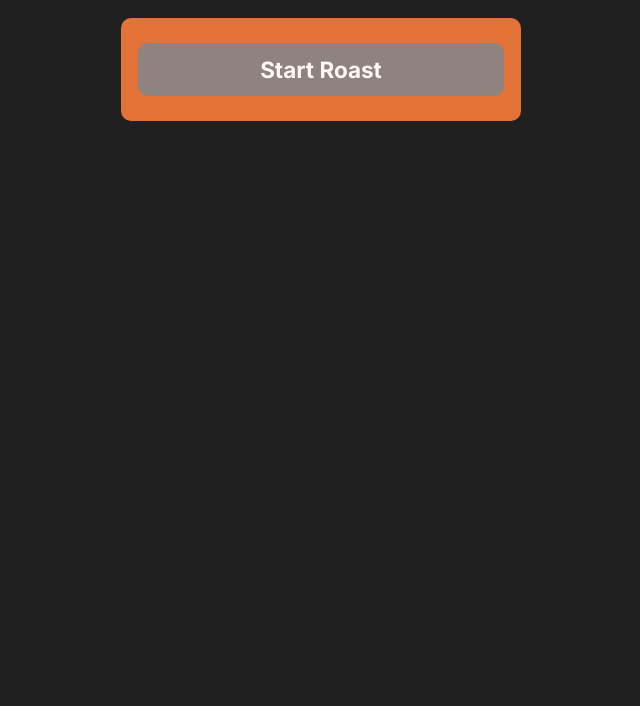
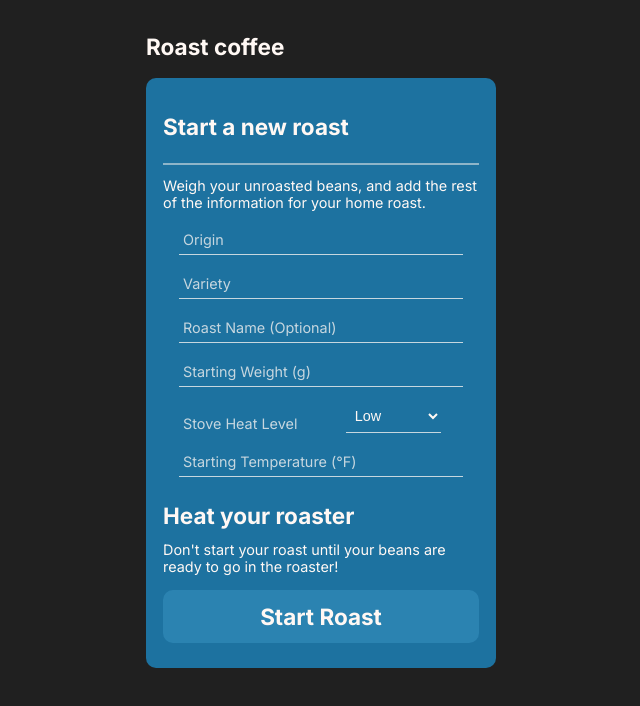
Before and after one commit to nmiller15/roast, a React (Create React App) app in the folder frontend/: page / in a window 1280 px wide. Both pictures are taken after a click on the element "Start a new roast". Shown: the top 706 px of the page, without its empty margins (319-959 px from the left). Built offline with nearby package versions, Linux system fonts and the light colour scheme.

Commit message:
add(roaster)
add new roast form and start roast page

```diff
--- a/frontend/src/Home/Home.css
+++ b/frontend/src/Home/Home.css
@@ -11,7 +11,7 @@
 }
 
 .Home h1 {
-    margin: 0;
+    margin: 0 auto;
     padding: 0;
     margin-top: 10px;
 }
@@ -21,3 +21,7 @@
     font-weight: bold;
     margin-bottom: 0;
 }
+
+.full-screen-container h1 {
+    max-width: clamp(390px, 400px, 700px);
+}
--- a/frontend/src/Home/Home.js
+++ b/frontend/src/Home/Home.js
@@ -43,7 +43,10 @@ function Home() {
    )
   :
    (
-    <Roaster roast={newRoast} close={closeRoaster}/>
+    <div className="Page">
+      <h1>Roast coffee</h1>
+      <Roaster roast={newRoast} close={closeRoaster}/>
+    </div>
    )
 
 }
--- /dev/null
+++ b/frontend/src/Roaster/NewRoastForm.js
@@ -0,0 +1,41 @@
+import React from 'react'
+
+function NewRoastForm() {
+  return (
+    <form method="post" action="" name="initialForm">
+        <div className="input-wrapper">
+        <input type="text" name="origin" id="origin" class="input-field" placeholder="placeholder"/><br/>
+        <label class="input-label" for="origin">Origin</label>
+        </div>
+      <div className="input-wrapper">
+        <input type="text" name="variety" id="variety" class="input-field" placeholder="placeholder"/><br/>
+        <label class="input-label" for="variety">Variety</label>
+      </div>
+      <div className="input-wrapper">
+        <input type="text" name="name" id="name" class="input-field" placeholder="placeholder"/><br/>
+        <label class="input-label" for="name">Roast Name (Optional)</label>
+      </div>
+      <div className="input-wrapper">
+        <input type="text" name="startingWeightG" id="starting-weight" class="input-field" placeholder="placeholder"/><br/>
+        <label class="input-label" for="starting-weight">Starting Weight (g)</label>
+      </div>
+      <div className="inline-input-wrapper">
+        <label class="input-label" for="stove-heat-level">Stove Heat Level</label>
+        <select name="heatLevel" id="stove-heat-level" class="input-field" >
+          <option value="Low">Low</option>
+          <option value="MedLow" key="">Medium Low</option>
+          <option value="Med" key="">Medium</option>
+          <option value="MedHi" key="">Medium High</option>
+          <option value="Hi" key="">High</option>
+        </select><br/>
+      </div>
+      <div className="input-wrapper">
+        <input type="text" name="startingTempF" id="starting-temp" class="input-field" placeholder="placeholder"/><br/>
+        <label class="input-label" for="starting-temp">Starting Temperature (°F)</label>
+      </div>
+
+    </form>
+  )
+}
+
+export default NewRoastForm
--- a/frontend/src/Roaster/Roaster.css
+++ b/frontend/src/Roaster/Roaster.css
@@ -0,0 +1,115 @@
+.Card.roast {
+  background-color: var(--blue);
+}
+
+.Card.roast .roaster-header {
+  display: flex;
+  justify-content: space-between;
+  align-content: center;
+  padding: 10px 0 15px 0;
+}
+
+.Card.roast .roaster-header h2,
+.Card.roast .roaster-body h3 {
+  font-size: 22.5px;
+  margin: 0;
+}
+
+.Card.roast .roaster-body h3 {
+  margin-top: 25px;
+}
+
+.Card.roast .roaster-body p {
+  font-size: 14.4px;
+  margin-top: 12px;
+}
+
+
+
+.roaster-body p {
+  font-size: 14.4px;
+  font-weight: normal;
+}
+
+.no-bottom-margin {
+  margin-bottom: 0;
+}
+
+/* Form Styles */
+
+form {
+
+}
+
+
+.input-wrapper {
+  position: relative;
+  padding: .5rem 0 0;
+  display: flex;
+  place-content: center;
+}
+
+.input-field {
+  border: 0;
+  width: 78%;
+  border-bottom: 1px solid var(--translucent-white);
+  outline: 0;
+  font-size: 18px;
+  color: var(--white);
+  padding: 7px 5px;
+  padding-right: 2rem;
+  background: transparent;
+  transition: border-color 0.2s;
+  border-radius: 0;
+  -webkit-border-radius: 0;
+}
+
+.input-field::placeholder {
+  color: transparent;
+}
+
+.input-field:placeholder-shown ~ .input-label {
+  font-size: 14.4px;
+  cursor: text;
+  color: var(--translucent-white);
+  top: 20px;
+}
+
+label, .input-field:focus ~ .input-label {
+  position: absolute;
+  top: 3px;
+  display: block;
+  font-size: 8.9px;
+  left: 20px;
+  color: var(--translucent-white);
+  transition: 0.3s;
+}
+
+.input-field:focus ~ .input-label {
+  color: var(--translucent-white);
+}
+
+.input-field:focus {
+  border-bottom: 1px solid var(--white);
+}
+
+.inline-input-wrapper {
+  width: 100%;
+  display: flex;
+  justify-content: space-between;
+  align-items: center;
+  padding-top: 13px;
+}
+
+.inline-input-wrapper .input-label {
+  position: relative;
+  top: 7px;
+  font-size: 14.4px;
+  padding-right: 30px;
+}
+
+.inline-input-wrapper select {
+  width: 30%;
+  font-size: 14.4px;
+  padding-right: 7px;
+}
--- a/frontend/src/Roaster/Roaster.js
+++ b/frontend/src/Roaster/Roaster.js
@@ -3,6 +3,7 @@ import './Roaster.css'
 import { useState, useEffect } from 'react'
 import '../components/Card.css'
 import Button from '../components/Button'
+import NewRoastForm from './NewRoastForm'
 
 function Roast({ roast, close }) {
   const [progress, setProgress] = useState("start-roast-form");
@@ -10,7 +11,9 @@ function Roast({ roast, close }) {
   const [roastStep, setRoastStep] = useState(1);
   // steps are 1-5
 
+  // Move through the different roaster states
   const nextProgress = () => {
+    // if (progress === 'start-roast-form') document.initialForm.submit();
     setProgress(progress === 'start-roast-form'
       ? 'roast-active'
       : progress === 'roast-active'
@@ -23,6 +26,7 @@ function Roast({ roast, close }) {
     )
   }
 
+  // Control steps during the roasting
   const nextStep = () => {
     if (roastStep < 5) {
       setRoastStep(roastStep + 1);
@@ -37,23 +41,20 @@ function Roast({ roast, close }) {
       close();
     }
   })
-  // Card split into head body and foot
-  // height is different in start state
-  // body and foot can be the same in the roast and finish state
-  // start roast form > new component
-  // Buttons:
-    // Start roast > change state to roast
-    // record step > record time, change state to next step
-    // skip step > don't record time, change state to next step
-    // see roast details
-    // Discard -> back to home and close the state
-    // Save -> construct object and send to db
-  // Timer component: keeps track of seconds and outputs a readable time
-  // Componentize the roast card to use in the final details card
 
   return progress === 'start-roast-form' ?
     (
       <div className="Card roast">
+        <div className="roaster-header">
+          <h2>Start a new roast</h2>
+        </div>
+        <hr />
+        <div className="roaster-body">
+          <p className="no-bottom-margin">Weigh your unroasted beans, and add the rest of the information for your home roast.</p>
+          <NewRoastForm roast={roast}/>
+          <h3>Heat your roaster</h3>
+          <p>Don't start your roast until your beans are ready to go in the roaster!</p>
+        </div>
         <Button
           text="Start Roast"
           color="var(--light-blue)"
--- a/frontend/src/index.css
+++ b/frontend/src/index.css
@@ -2,10 +2,11 @@
   --black: #202020;
   --orange: #E37238;
   --blue: #1D72A0;
-  --white: #FFF8F4;
+  --white: rgb(255, 248, 244);
   --gray: #818282;
   --light-blue: rgba(58, 148, 196, .5);
   --light-orange: rgba(252, 149, 97, .5);
+  --translucent-white: rgba(255, 248, 244, .75);
 }
 
 /* * {
```
